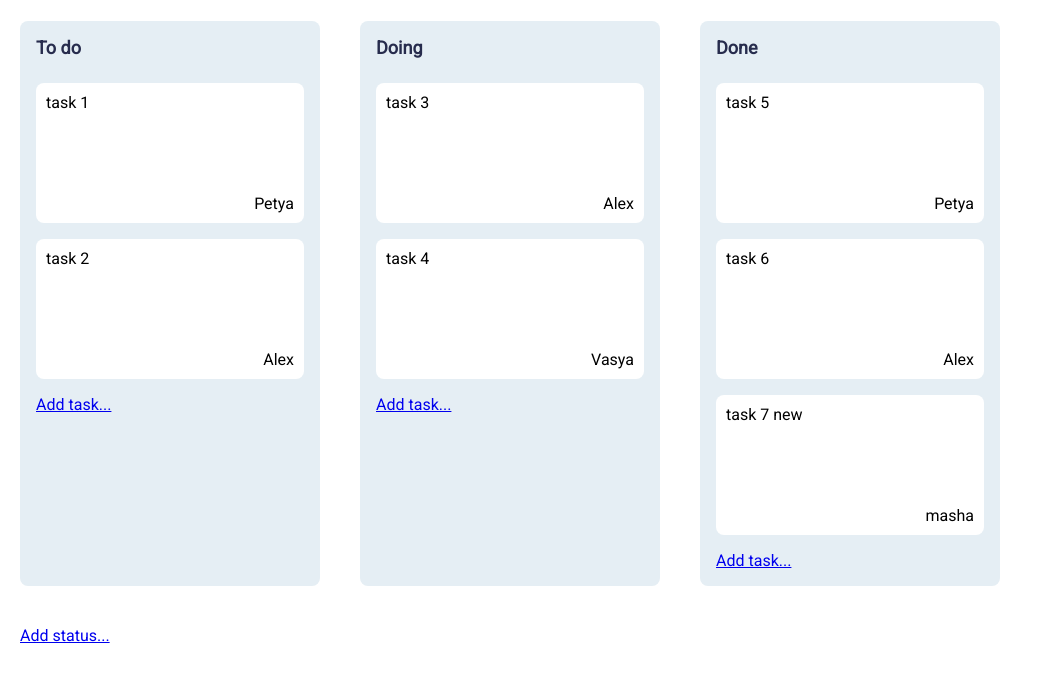
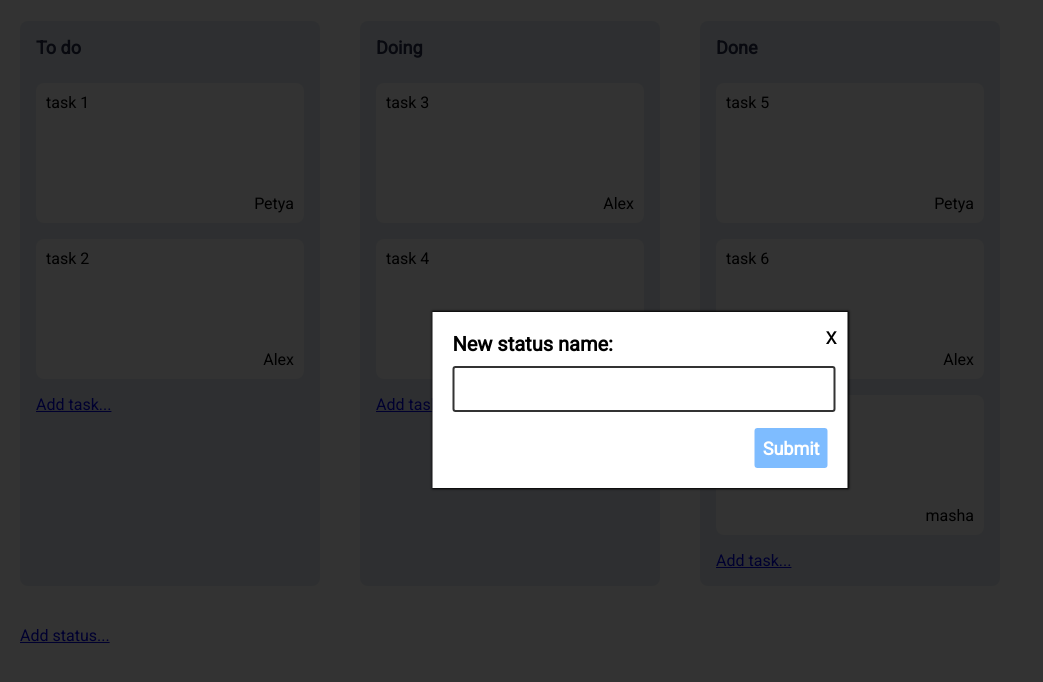
Before and after one commit to webgips/TMS, an Angular app: page / in a window 1280 px wide. Both pictures are taken after a click on the link "Add status...". Shown: the top 682 px of the page, without its empty margins (0-1043 px from the left). Built offline with nearby package versions, Linux system fonts and the light colour scheme.

Commit message:
create new status

```diff
--- a/src/app/app.component.html
+++ b/src/app/app.component.html
@@ -19,7 +19,9 @@
     >
   </div>
   <div class="">
-    <a href="#" class="board-add-col-btn">Add status...</a>
+    <a href="#" class="board-add-col-btn" (click)="showNewStatusModal($event)"
+      >Add status...</a
+    >
   </div>
 </main>
 
@@ -48,7 +50,7 @@
 </app-modal>
 <app-modal id="new-task-modal" (onNewTaskSubmit)="onNewTaskSubmit($event)">
   <div class="modal__task-title">Create a new task:</div>
-  <form class="modal__form">
+  <form class="modal__form" id="new-task-form">
     <label class="modal__row">
       <div class="modal__row-name">Task title:</div>
       <input
@@ -90,3 +92,21 @@
     </button>
   </form>
 </app-modal>
+<app-modal id="new-status-modal" (onNewStatusSubmit)="onNewStatusSubmit($event)">
+  <form class="modal__form" id="new-status-form">
+    <label class="modal__row">
+      <div class="modal__row-name">New status name:</div>
+      <input
+        type="text"
+        name="statusname"
+        [(ngModel)]="newStatus"
+        class="modal__form-input"
+        required
+        #statusname="ngModel"
+      />
+    </label>
+    <button class="modal__form-submit" [disabled]="statusname.invalid">
+      Submit
+    </button>
+  </form>
+</app-modal>
--- a/src/app/app.component.ts
+++ b/src/app/app.component.ts
@@ -16,6 +16,7 @@ export class AppComponent implements OnInit {
   private modalTaskInfo: any = {};
   private statuses: string[] = [];
   private newTask: any = {};
+  private newStatus: string = '';
   constructor(private taskListService: TaskListService, private modalService: ModalService){}
 
   ngOnInit(){
@@ -28,16 +29,24 @@ export class AppComponent implements OnInit {
     this.modalTaskInfo = task
   }
   onChangeStatus(e: any){
-    console.log(this.modalTaskInfo)
     this.taskListService.moveTask(this.modalTaskInfo,e.target.value)
   }
-  onNewTaskSubmit(e: any){
-    this.taskListService.createNewTask(this.newTask)
-  }
+
   showNewTaskModal(status: string){
     this.modalService.open('new-task-modal')
     this.newTask = {}
     this.newTask.id = this.taskList.length + 1
     this.newTask.status = status
   }
+  onNewTaskSubmit(e: any){
+    this.taskListService.createNewTask(this.newTask)
+  }
+  showNewStatusModal(e: any){
+    this.modalService.open('new-status-modal')
+  }
+  onNewStatusSubmit(e: any){
+    this.taskListService.createNewStatus(this.newStatus)
+    this.newStatus = ''
+  }
+
 }
--- a/src/app/modal/modal.component.ts
+++ b/src/app/modal/modal.component.ts
@@ -10,6 +10,7 @@ export class ModalComponent implements OnInit {
   @Input() visible: boolean = false;
   @Output() onChangeStatus = new EventEmitter<any>();
   @Output() onNewTaskSubmit = new EventEmitter<any>();
+  @Output() onNewStatusSubmit = new EventEmitter<any>();
 
   private element: any;
   constructor(private modalService: ModalService,   private el: ElementRef) {
@@ -31,8 +32,17 @@ export class ModalComponent implements OnInit {
 
   }
   submit(e: any){
-    this.onNewTaskSubmit.emit(e)
-    this.close()
+    console.log(e.target.id)
+    if(e.target.id === 'new-task-form'){
+      this.onNewTaskSubmit.emit(e)
+      this.close()
+    }
+    if(e.target.id === 'new-status-form'){
+      this.onNewStatusSubmit.emit(e)
+      this.close()
+    }
+
+
   }
   open(): void {
     this.element.style.display = 'block';
--- a/src/app/task-list.service.ts
+++ b/src/app/task-list.service.ts
@@ -2,7 +2,7 @@ import { Injectable } from '@angular/core';
 
 @Injectable()
 export class TaskListService {
-  private statuses: string[] = []
+  private statusList: string[] = []
   modalData: any = {}
   private taskList: { id: number, title: string, author: string, desc: string, status: string }[] = [
     {
@@ -57,8 +57,8 @@ export class TaskListService {
   ]
   getTasks = (): { title: string, author: string, desc: string }[] => this.taskList;
   getStatuses = (): string[] => {
-    this.taskList.forEach(task => !this.statuses.includes(task.status)? this.statuses.push(task.status) : false )
-    return this.statuses
+    this.taskList.forEach(task => !this.statusList.includes(task.status)? this.statusList.push(task.status) : false )
+    return this.statusList
   }
   setModalData(taskInfo: any){
     this.modalData = taskInfo
@@ -70,4 +70,8 @@ export class TaskListService {
   createNewTask(task: any){
     this.taskList.push(task)
   }
+  createNewStatus(status: any){
+    console.log(status)
+    this.statusList.push(status)
+  }
 }
```
